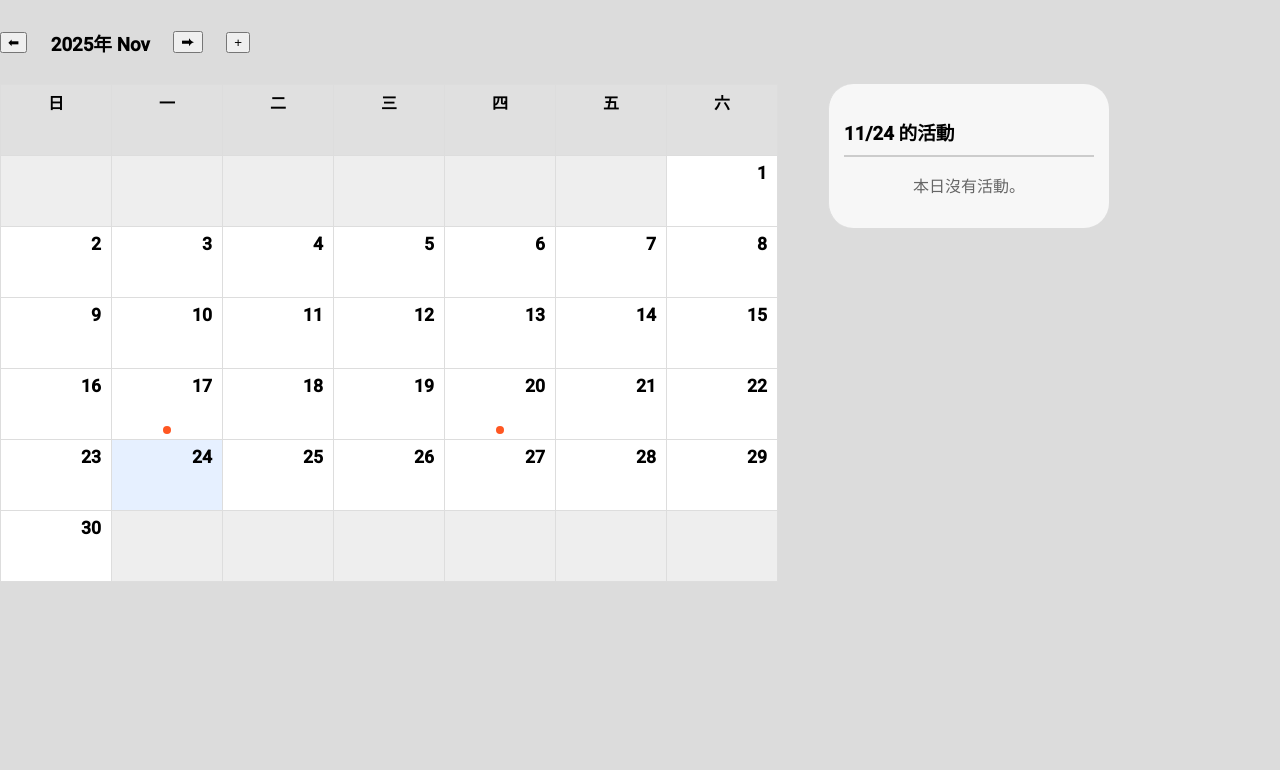
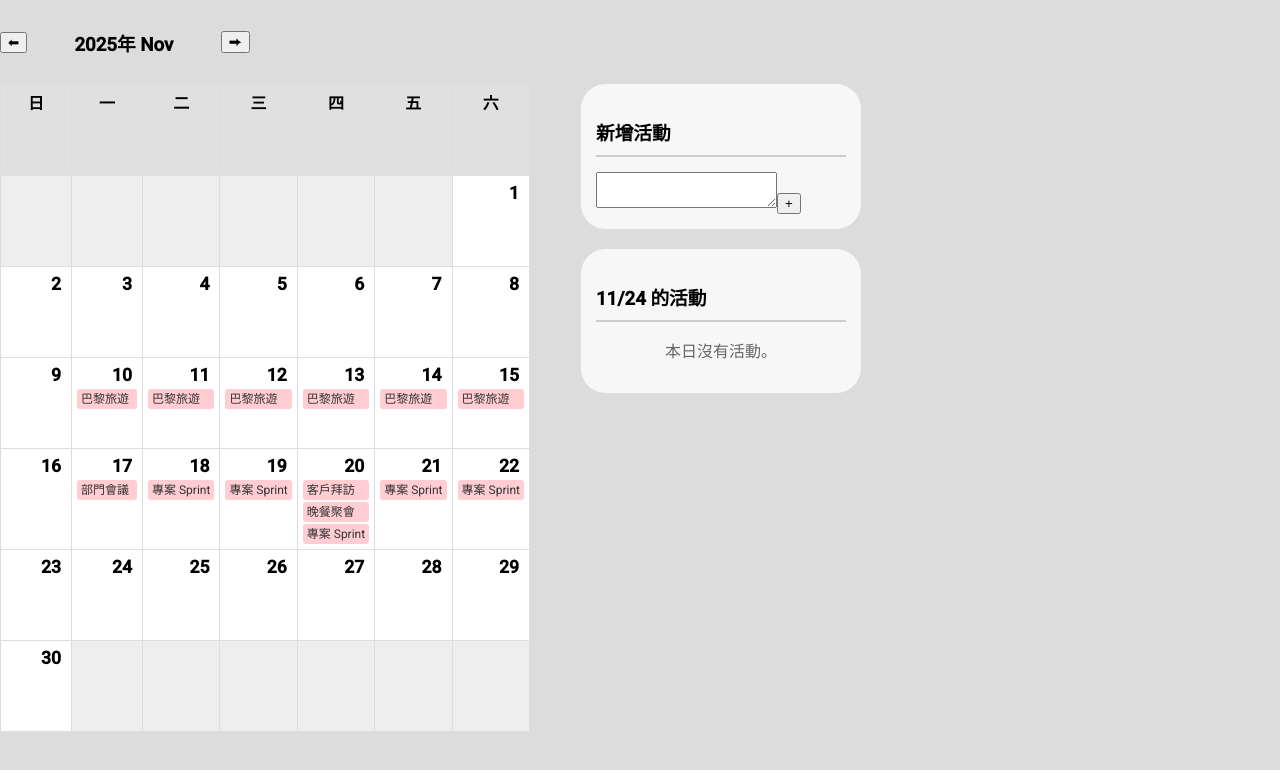
Before and after one commit to Jia-02/group_project_frontend, an Angular app: page /calendar in a window 1280 px wide. Shown: the top 770 px of the page. Built offline with nearby package versions, Linux system fonts and the light colour scheme.

Commit message:
活動改成條狀，但還有一些bug

```diff
--- a/src/app/calendar/calendar.component.html
+++ b/src/app/calendar/calendar.component.html
@@ -2,7 +2,7 @@
   <button (click)="prevMonth()">⬅</button>
   <h3>{{ currentMonth | date: 'yyyy年 MMM' }}</h3>
   <button (click)="nextMonth()">⮕</button>
-  <button (click)="addActivity()">+</button>
+
 </div>
 <div class="display">
   <div class="calendar-wrapper">
@@ -20,22 +20,34 @@
         <tr class="calendar-week">
           @for (day of week; track $index) {
           <td class="calendar-day" [class.is-current-month]="day && (day | date: 'MM') === (currentMonth | date: 'MM')"
-            [class.is-selected]="day && (day | date: 'yyyyMMdd') === (selectedDay | date: 'yyyyMMdd')"
             (click)="selectDay(day)">
 
             @if (day) {
             <span class="day-number">{{ day | date: "d" }}</span>
 
-            @if (hasActivity(day)) {
-            <div class="activity-dot" title="有活動"></div>
+            <!-- 活動條狀顯示 -->
+            <div class="activity-bar-container">
+              @for (act of getDayActivities(day); track $index) {
+              <div class="activity-bar" [ngClass]="activityShow(act.startDate, act.endDate, day)">
+                {{ act.title }}
+              </div>
               }
+            </div>
             }
           </td>
+
           }
         </tr>
         }
       </tbody>
     </table>
+  </div>
+
+  <div>
+    <div class="activities-sidebar">
+      <h3>新增活動</h3>
+      <textarea></textarea>
+      <button (click)="addActivity()">+</button>
     </div>
 
     <div class="activities-sidebar">
@@ -46,7 +58,6 @@
         <ul>
           @for (activity of selectedDayActivities; track $index) {
           <li>
-          <span class="activity-time">{{ activity.time }}</span> -
             <span class="activity-title">{{ activity.title }}</span>
           </li>
           }
@@ -59,5 +70,7 @@
   </div>
 
   <div class="block">
+  </div>
+
 
 </div>
--- a/src/app/calendar/calendar.component.scss
+++ b/src/app/calendar/calendar.component.scss
@@ -5,6 +5,7 @@
   background-color: #f7f7f7;
   height: fit-content;
   border-radius: 25px;
+  margin-bottom: 20px;
 }
 
 .header {
@@ -25,8 +26,8 @@
 .calendar-table td {
   border: 1px solid #ddd;
   padding: 5px;
-  height: 60px;
-  width: 100px;
+  height: 80px;
+  width: 60px;
   vertical-align: top;
 }
 
@@ -63,20 +64,6 @@
   padding: 2px 5px;
 }
 
-/* --- 活動提示點樣式 --- */
-.activity-dot {
-  position: absolute;
-  bottom: 5px;
-  /* 位於單元格的底部 */
-  left: 50%;
-  transform: translateX(-50%);
-  width: 8px;
-  height: 8px;
-  background-color: #ff5722;
-  /* 醒目的提示顏色 */
-  border-radius: 50%;
-}
-
 /* --- 側邊欄活動列表樣式 --- */
 .activities-sidebar h3 {
   border-bottom: 2px solid #ccc;
@@ -108,3 +95,45 @@
   display: flex;
   gap: 50px;
 }
+
+/* 容器樣式 - 確保長條在單元格內 */
+.calendar-day {
+    position: relative; /* 讓活動長條可以在裡面定位 */
+    padding-top: 5px;   /* 留空間給日期數字 */
+    height: 100px; /* 範例高度 */
+}
+
+/* 活動長條基本樣式 */
+.activity-bar {
+    margin-top: 2px;
+    padding: 0 4px;
+    height: 20px;
+    line-height: 20px;
+    font-size: 12px;
+    color: #333; /* 文字顏色 */
+    border-radius: 3px;
+    overflow: hidden; /* 隱藏溢出的文字 */
+    white-space: nowrap;
+}
+
+/* --- 顏色狀態樣式 --- */
+
+/* 活動已結束 (淡灰) */
+.activity-bar.status-finished {
+    background-color: #e0e0e0;
+}
+
+/* 活動正在進行 (淡紅) */
+.activity-bar.status-in-progress {
+    background-color: #ffcdd2; /* 淡紅 */
+}
+
+/* 活動即將開始 (7天內, 範例: 黃色) */
+.activity-bar.status-upcoming-7d {
+    background-color: #fff9c4; /* 淡黃 */
+}
+
+/* 活動未開始 (7天外, 範例: 藍色) */
+.activity-bar.status-not-started {
+    background-color: #bbdefb; /* 淡藍 */
+}
--- a/src/app/calendar/calendar.component.ts
+++ b/src/app/calendar/calendar.component.ts
@@ -1,11 +1,12 @@
 import { DatePipe } from '@angular/common';
 import { Component } from '@angular/core';
-
+import { NgClass } from '@angular/common';
 
 @Component({
   selector: 'app-calendar',
   imports: [
-    DatePipe
+    DatePipe,
+    NgClass
   ],
   templateUrl: './calendar.component.html',
   styleUrl: './calendar.component.scss'
@@ -13,116 +14,147 @@ import { Component } from '@angular/core';
 export class CalendarComponent {
   currentMonth: Date = new Date();
 
-  // 顯示星期幾的名稱 (可自行調整順序，這裡以週日為第一天)
+  // ★ 活動資料（正確寫法）
+  activities: activity[] = [
+    {
+      id:1,
+      title: '部門會議',
+      description: '...',
+      startDate: new Date('2025-11-17'),
+      endDate: new Date('2025-11-17'),
+    },
+    {
+      id:2,
+      title: '客戶拜訪',
+      description: '...',
+      startDate: new Date('2025-11-20'),
+      endDate: new Date('2025-11-20'),
+    },
+    {
+      id:3,
+      title: '晚餐聚會',
+      description: '...',
+      startDate: new Date('2025-11-20'),
+      endDate: new Date('2025-11-20'),
+    },
+    {
+      id:4,
+      title: '巴黎旅遊',
+      description: '...',
+      startDate: new Date('2025-11-10'),
+      endDate: new Date('2025-11-15'),
+    },
+    {
+      id:5,
+      title: '專案 Sprint',
+      description: '...',
+      startDate: new Date('2025-11-18'),
+      endDate: new Date('2025-11-22'),
+    }
+  ];
+
   dayNames: string[] = ['日', '一', '二', '三', '四', '五', '六'];
-
-  // 用於在 HTML 模板中迭代，是一個二維陣列 (6週 x 7天)
   monthWeeks: (Date | null)[][] = [];
-
-  // 用於顯示日曆下方活動的屬性
   selectedDay: Date | null = new Date();
-  selectedDayActivities: any[] = []; // 替換為您的活動資料結構
-
-  // 假設的活動資料 (您需要從服務或 API 獲取實際資料)
-  // key 是 'YYYY-MM-DD' 格式的日期字串
-  mockActivities: { [key: string]: { time: string, title: string }[] } = {
-    '2025-11-17': [{ time: '10:00', title: '部門會議' }],
-    '2025-11-20': [{ time: '14:30', title: '客戶拜訪' }, { time: '18:00', title: '晚餐聚會' }],
-    // ... 其他月份的活動
-  };
+  selectedDayActivities: activity[] = [];
 
   ngOnInit() {
     this.generateCalendar(this.currentMonth);
-    this.selectedDay = new Date(this.currentMonth.getFullYear(), this.currentMonth.getMonth(), new Date().getDate());
-    this.loadActivities(this.selectedDay!);
+    this.selectedDay = new Date(
+      this.currentMonth.getFullYear(),
+      this.currentMonth.getMonth(),
+      new Date().getDate()
+    );
   }
 
-  // 生成日曆網格的方法
   generateCalendar(date: Date): void {
-    this.monthWeeks = []; // 清空舊資料
+    this.monthWeeks = [];
     const year = date.getFullYear();
-    const month = date.getMonth(); // 0-11
+    const month = date.getMonth();
 
-    // 獲取當月的第一天
     const firstDayOfMonth = new Date(year, month, 1);
-    // 獲取當月第一天是星期幾 (0=週日, 6=週六)
     const startingDay = firstDayOfMonth.getDay();
 
-    // 獲取當月的總天數
     const daysInMonth = new Date(year, month + 1, 0).getDate();
 
     let currentDay = 1;
-    // 創建多達 6 週的網格
+
     for (let w = 0; w < 6; w++) {
       const week: (Date | null)[] = [];
       for (let d = 0; d < 7; d++) {
         if (w === 0 && d < startingDay) {
-          // 第一週，在當月第一天之前的日子，填補 null (空白)
           week.push(null);
         } else if (currentDay <= daysInMonth) {
-          // 填入當月日期
           week.push(new Date(year, month, currentDay));
           currentDay++;
         } else {
-          // 超過當月天數後，填補 null (空白)
           week.push(null);
         }
       }
       this.monthWeeks.push(week);
-      // 如果當月所有天數都已經填完，則退出循環
       if (currentDay > daysInMonth) break;
     }
   }
 
-  // 切換到上個月
   prevMonth(): void {
     this.currentMonth = new Date(this.currentMonth.getFullYear(), this.currentMonth.getMonth() - 1, 1);
     this.generateCalendar(this.currentMonth);
-    // 可選：切換月份後，預設選擇新月份的第一天
     this.selectedDay = this.monthWeeks[0].find(d => d !== null) || null;
-    if (this.selectedDay) this.loadActivities(this.selectedDay);
   }
 
-  // 切換到下個月
   nextMonth(): void {
     this.currentMonth = new Date(this.currentMonth.getFullYear(), this.currentMonth.getMonth() + 1, 1);
     this.generateCalendar(this.currentMonth);
-    // 可選：切換月份後，預設選擇新月份的第一天
     this.selectedDay = this.monthWeeks[0].find(d => d !== null) || null;
-    if (this.selectedDay) this.loadActivities(this.selectedDay);
   }
 
-  // 點擊日曆中的某一天
   selectDay(day: Date | null): void {
-    if (day) {
-      this.selectedDay = day;
-      this.loadActivities(day);
-    }
+    if (day) this.selectedDay = day;
   }
 
-  // 加載所選日期的活動
-  loadActivities(date: Date): void {
-    const dateKey = `${date.getFullYear()}-${(date.getMonth() + 1).toString().padStart(2, '0')}-${date.getDate().toString().padStart(2, '0')}`;
-    // 從您的資料來源獲取活動
-    this.selectedDayActivities = this.mockActivities[dateKey] || [];
+  getDayActivities(day: Date): activity[] {
+    if (!day) return [];
+    return this.activities.filter(a =>
+      day >= a.startDate && day <= a.endDate
+    );
   }
 
-  formatDateToKey(date: Date): string {
-    const year = date.getFullYear();
-    const month = (date.getMonth() + 1).toString().padStart(2, '0');
-    const day = date.getDate().toString().padStart(2, '0');
-    return `${year}-${month}-${day}`;
-  }
+  activityShow(startDate: Date, endDate: Date, currentDay: Date): string {
+    const MS_PER_DAY = 1000 * 60 * 60 * 24;
 
-  // **新增：檢查日期是否有活動**
-  hasActivity(date: Date | null): boolean {
-    if (!date) return false;
-    const dateKey = this.formatDateToKey(date);
-    return !!this.mockActivities[dateKey];
+    if (!startDate || !endDate || !currentDay) return '';
+
+    const dayAfterEnd = new Date(endDate.getTime() + MS_PER_DAY);
+    if (currentDay >= dayAfterEnd) {
+      return 'status-finished';
+    }
+
+    if (currentDay >= startDate && currentDay <= endDate) {
+      return 'status-in-progress';
+    }
+
+    if (currentDay < startDate) {
+      const diffDays = Math.ceil((startDate.getTime() - currentDay.getTime()) / MS_PER_DAY);
+
+      if (diffDays <= 7) {
+        return 'status-upcoming-7d';
+      }
+
+      return 'status-not-started';
+    }
+
+    return '';
   }
 
   addActivity(){
 
   }
+}
 
+interface activity{
+  id: number,
+  title: string,
+  description: string,
+  startDate: Date,
+  endDate: Date
 }
```
Lines whose indentation alone changed are shown as unchanged.
